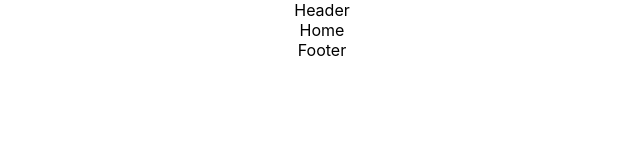
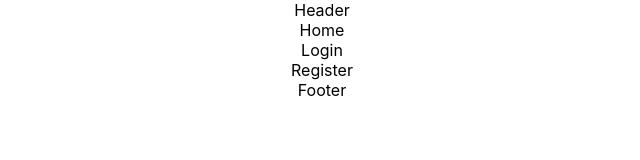
Before and after one commit to vaneebg/FRONTEND-TRIPULACIONES, a React (Create React App) app: page / in a window 1280 px wide. Shown: the top 160 px of the page, without its empty margins (318-958 px from the left). Built offline with nearby package versions, Linux system fonts and the light colour scheme.

Commit message:
login y register

```diff
--- a/src/App.jsx
+++ b/src/App.jsx
@@ -15,7 +15,7 @@ function App() {
         <Header />
         <Routes>
         <Route path="/" element={<Home/>}/>
-        <Route path="/main" element={<PrivateZone><Main/></PrivateZone>}/>
+        <Route path="/main" element={<Main/>}/>
 
         </Routes>
         <Footer/>
--- a/src/components/Home/Home.jsx
+++ b/src/components/Home/Home.jsx
@@ -1,7 +1,12 @@
+import Login from "./Login/Login"
+import Register from "./Register/Register"
 
 const Home = () => {
-  return (
+  return (<>
     <div>Home</div>
+    <Login/>
+    <Register/>
+    </>
   )
 }
 
--- /dev/null
+++ b/src/components/Home/Login/Login.jsx
@@ -0,0 +1,8 @@
+
+const Login = () => {
+  return (
+    <div>Login</div>
+  )
+}
+
+export default Login
--- /dev/null
+++ b/src/components/Home/Register/Register.jsx
@@ -0,0 +1,8 @@
+
+const Register = () => {
+  return (
+    <div>Register</div>
+  )
+}
+
+export default Register
```
